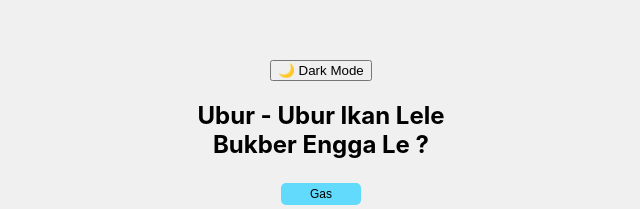
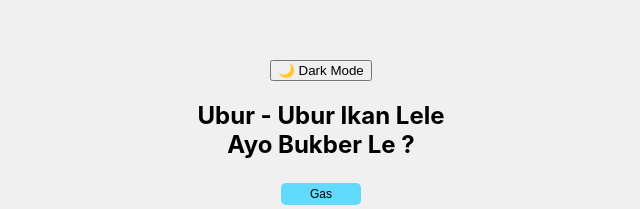
Before and after one commit to risman573/voting-app, a React (Create React App) app: page / in a window 1280 px wide. Shown: the part 134-343 px from the top of the page, without its empty margins (319-959 px from the left). Built offline with nearby package versions, Linux system fonts and the light colour scheme; no server answers.

Commit message:
Initial commit

```diff
--- a/package.json
+++ b/package.json
@@ -13,6 +13,7 @@
     "cors": "^2.8.5",
     "dotenv": "^16.4.7",
     "express": "^4.21.2",
+    "mysql": "^2.18.1",
     "mysql2": "^3.13.0",
     "react": "^19.0.0",
     "react-dom": "^19.0.0",
--- a/src/App.js
+++ b/src/App.js
@@ -147,7 +147,7 @@ function App() {
         </button>
         <h2>
           Ubur - Ubur Ikan Lele <br/>
-          Bukber Engga Le ?
+          Ayo Bukber Le ?
         </h2>
         <div className="vote-buttons">
           <button onClick={() => handleVote('Gas')}>Gas</button>
```
Also changed, not shown: 2 other files (tests, documents, lock files or other folders).
